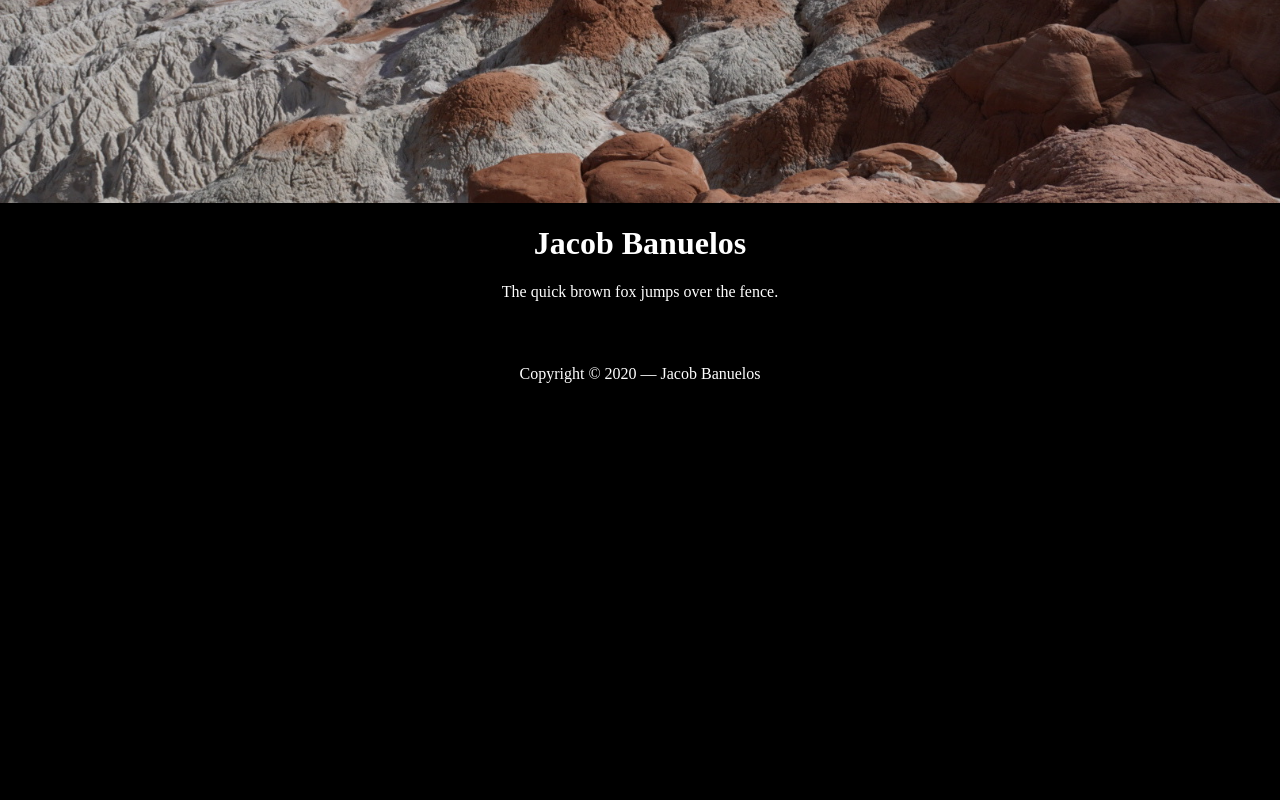
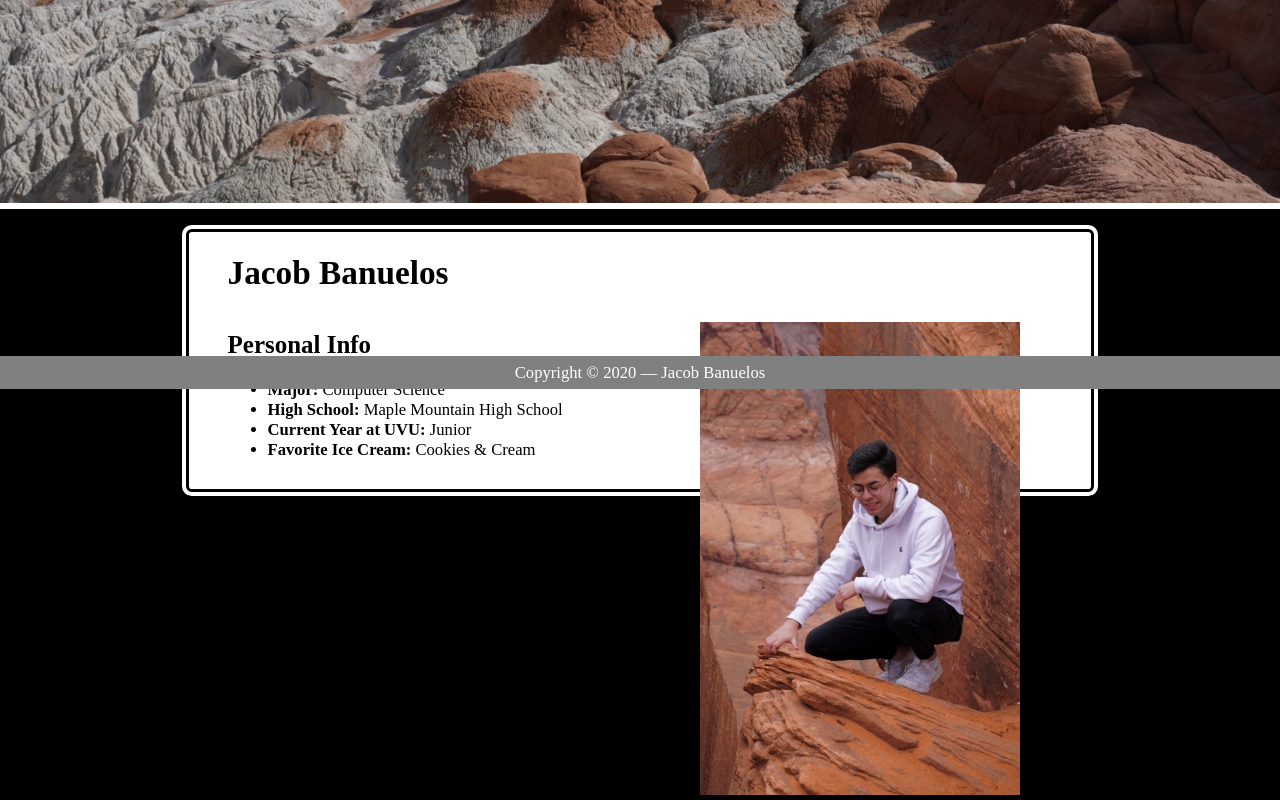
Before and after one commit to jbeBan/jbeBan.github.io, a plain HTML site: page index.html in a window 1280 px wide. Shown: the part 411-1211 px from the top of the page. Before the commit the page ends 800 px from the top, so only its background shows below. Drawn offline with Linux system fonts and the light colour scheme; a web font is replaced by a local one.

Commit message:
Personal Info List Complete

```diff
--- a/index.html
+++ b/index.html
@@ -14,8 +14,17 @@
         </div>
     </div>
     <div class="main">
+        <div class="imgDiv">
+            <img src="/imgs/selfPortrait.jpg" alt="selfPortrait">
+        </div>
         <h1>Jacob Banuelos</h1>
-        <p>The quick brown fox jumps over the fence.</p><br>
+        <h2>Personal Info</h2>
+        <ul>
+            <li><span class="bold">Major:</span> Computer Science</li>
+            <li><span class="bold">High School:</span> Maple Mountain High School</li>
+            <li><span class="bold">Current Year at UVU:</span> Junior</li>
+            <li><span class="bold">Favorite Ice Cream:</span> Cookies & Cream</li>
+        </ul>
     </div>
     <div class="footer">
         <p class="footer-text">Copyright &copy; 2020 &mdash; Jacob Banuelos</p>
--- a/styles/style.css
+++ b/styles/style.css
@@ -5,11 +5,20 @@
 
 body {
     font-family: openLight;
+    font-size: 1.3vw;
     margin: 0vw;
     height: 100%;
     background-color: black;
     color: white;
     text-align: center;
+}
+
+h1 {
+    margin-bottom: 3vw;
+}
+
+img {
+    width: 25vw;
 }
 
 .hero-image {
@@ -19,6 +28,8 @@ body {
     background-repeat: no-repeat;
     background-size: cover;
     position: relative;
+    border-bottom: 0.5vw solid white;
+    margin-bottom: 1vw;
 }
 
 .hero-text {
@@ -29,12 +40,29 @@ body {
     font-size: 8vw;
 }
 
+.main {
+    background-color: white;
+    border: 0.8vw double black;
+    border-radius: 1vw;
+    padding: 0vw 2vw 1vw 3vw;
+    margin: 1vw 14vw 3.8vw 14vw;
+    text-align: left;
+    color: black;
+}
+
+.imgDiv {
+    float: right;
+    position: relative;
+    top: 7vw;
+    right: 3.5vw;
+}
+
 .footer {
     position: fixed;
     left: 0;
     bottom: 0;
     width: 100%;
-    background-color: black;
+    background-color: gray;
     text-align: center;
 }
 
@@ -42,3 +70,7 @@ body {
     color: white;
     margin: 0.5vw;
 }
+
+.bold {
+    font-weight: bold;
+}
```
Also changed, not shown: imgs/selfPortrait.jpg (added).
